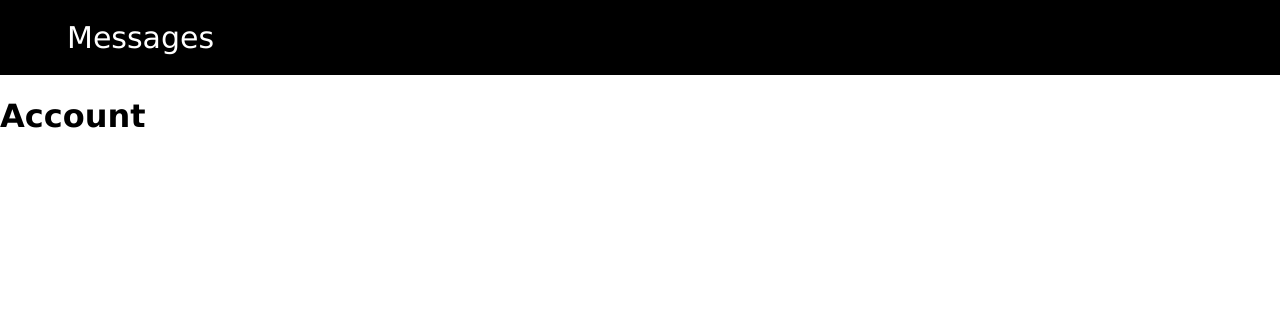
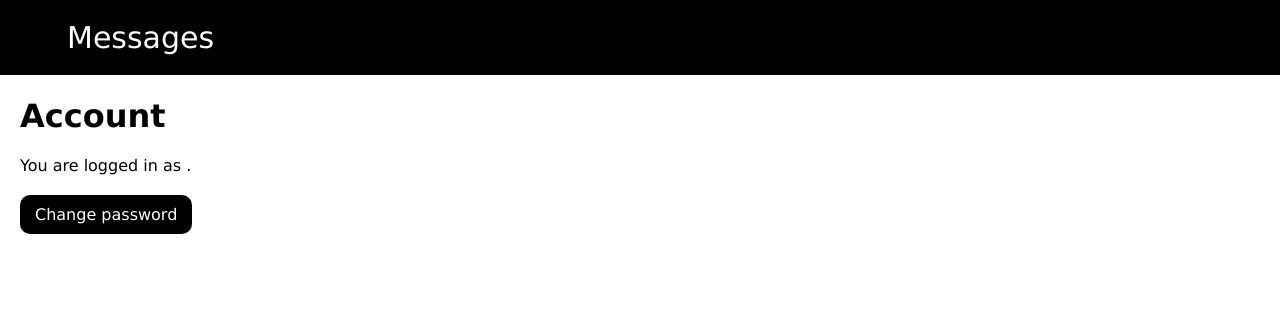
Before and after one commit to Spookywy/messages, a Django app: page /account/ in a window 1280 px wide. Shown: the top 335 px of the page. Run offline with Django 4.2, Linux system fonts and the light colour scheme.

Commit message:
:sparkles: add change pwd option in settings

```diff
--- /dev/null
+++ b/messages/apps/account/static/account/css/style.css
@@ -0,0 +1,19 @@
+.main-container {
+    margin: 20px;
+}
+
+.secondary-container {
+    margin-top: 30px;
+}
+
+.settings-button {
+    background-color: black;
+    color: white;
+    padding: 10px 15px;
+    border-radius: 10px;
+    text-decoration: inherit;
+}
+
+.settings-button:hover {
+    background-color: #333333;
+}
--- a/messages/apps/account/templates/account/account.html
+++ b/messages/apps/account/templates/account/account.html
@@ -1,5 +1,12 @@
 {% extends 'base.html' %}
 {% load static %}
 {% block content %}
-    <h1>Account</h1>
+    <link rel="stylesheet" href="{% static 'account/css/style.css' %}">
+    <div class="main-container">
+        <h1>Account</h1>
+        <p>You are logged in as <b>{{user.username}}</b>.</p>
+        <div class="secondary-container">
+            <p><a class="settings-button" href="{% url 'change_password' %}">Change password</a></p>
+        </div>
+    </div>
 {% endblock content %}
--- a/messages/apps/account/urls.py
+++ b/messages/apps/account/urls.py
@@ -1,7 +1,18 @@
 from django.urls import path
-
+from django.contrib.auth.views import (
+    PasswordChangeView,
+    PasswordChangeDoneView,
+)
 
 from . import views
 
 
-urlpatterns = [path("", views.AccountView.as_view(), name="account")]
+urlpatterns = [
+    path("", views.AccountView.as_view(), name="account"),
+    path("change-password/", PasswordChangeView.as_view(), name="change_password"),
+    path(
+        "password-change-done/",
+        PasswordChangeDoneView.as_view(),
+        name="password_change_done",
+    ),
+]
--- a/messages/apps/authentication/urls.py
+++ b/messages/apps/authentication/urls.py
@@ -2,8 +2,6 @@ from django.urls import path
 from django.contrib.auth.views import (
     LoginView,
     LogoutView,
-    PasswordChangeView,
-    PasswordChangeDoneView,
 )
 
 
@@ -22,11 +20,5 @@ urlpatterns = [
         name="login",
     ),
     path("logout/", LogoutView.as_view(), name="logout"),
-    path("change-password/", PasswordChangeView.as_view(), name="change_password"),
-    path(
-        "password-change-done/",
-        PasswordChangeDoneView.as_view(),
-        name="password_change_done",
-    ),
     path("signup/", views.SignUpView.as_view(), name="signup"),
 ]
```
